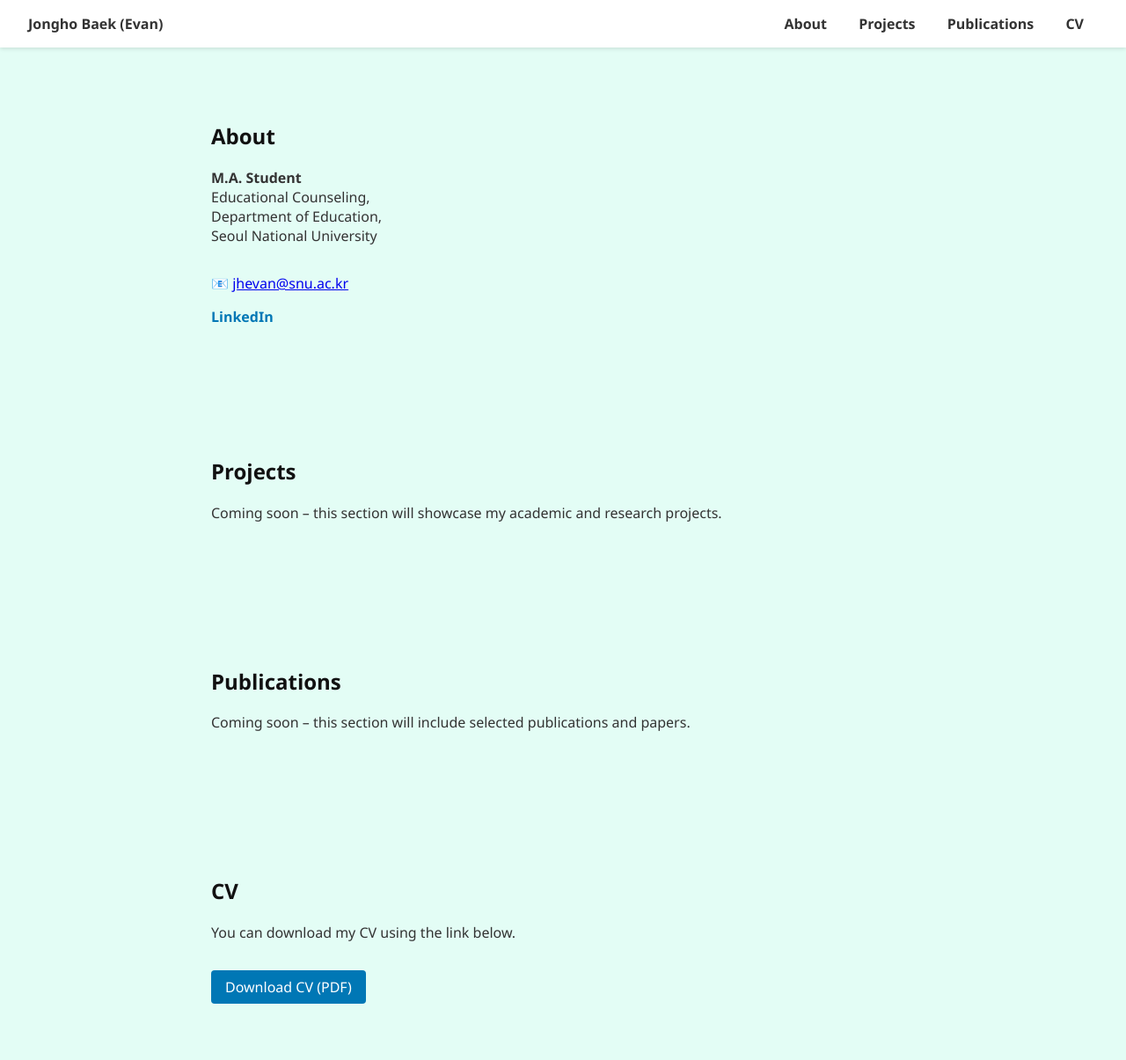
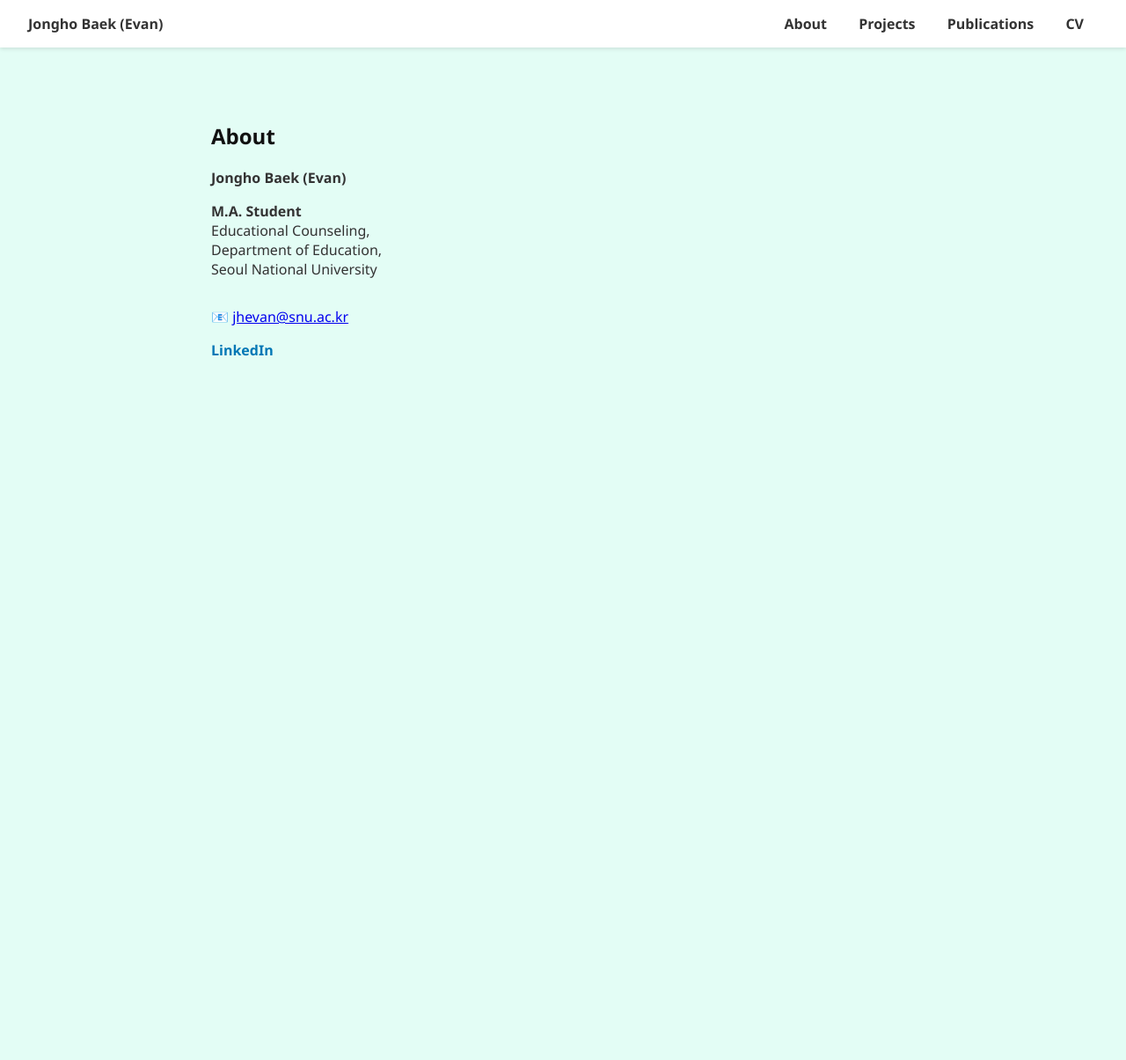
Before and after one commit to Jongho-Evan-Baek/Jongho-Evan-Baek.github.io, a plain HTML site: page index.html in a window 1280 px wide. Shown: the whole page at 88% size. After the commit the page ends 800 px from the top, so only its background shows below. Drawn offline with Linux system fonts and the light colour scheme.

Commit message:
Update index.html

```diff
--- a/index.html
+++ b/index.html
@@ -55,20 +55,31 @@
       border-radius: 4px;
     }
   </style>
+  <script>
+    function showSection(id) {
+      const sections = document.querySelectorAll('section');
+      sections.forEach(section => section.style.display = 'none');
+      document.getElementById(id).style.display = 'block';
+    }
+    window.onload = function () {
+      showSection('about');
+    }
+  </script>
 </head>
 <body>
   <header>
     <div><strong>Jongho Baek (Evan)</strong></div>
     <nav>
-      <a href="#about">About</a>
-      <a href="#projects">Projects</a>
-      <a href="#publications">Publications</a>
-      <a href="#cv">CV</a>
+      <a href="#" onclick="showSection('about')">About</a>
+      <a href="#" onclick="showSection('projects')">Projects</a>
+      <a href="#" onclick="showSection('publications')">Publications</a>
+      <a href="#" onclick="showSection('cv')">CV</a>
     </nav>
   </header>
 
   <section id="about">
     <h1>About</h1>
+    <p><strong>Jongho Baek (Evan)</strong></p>
     <p><strong>M.A. Student</strong><br />
       Educational Counseling,<br />
       Department of Education,<br />
@@ -82,17 +93,17 @@
     </div>
   </section>
 
-  <section id="projects">
+  <section id="projects" style="display: none;">
     <h2>Projects</h2>
     <p>Coming soon – this section will showcase my academic and research projects.</p>
   </section>
 
-  <section id="publications">
+  <section id="publications" style="display: none;">
     <h2>Publications</h2>
     <p>Coming soon – this section will include selected publications and papers.</p>
   </section>
 
-  <section id="cv">
+  <section id="cv" style="display: none;">
     <h2>CV</h2>
     <p>You can download my CV using the link below.</p>
     <a class="cv-link" href="cv.pdf" target="_blank">Download CV (PDF)</a>
```
